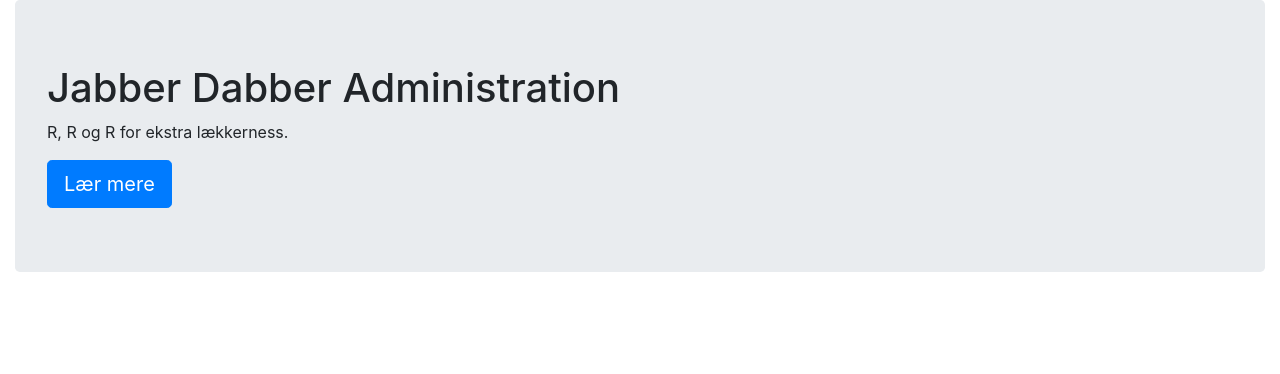
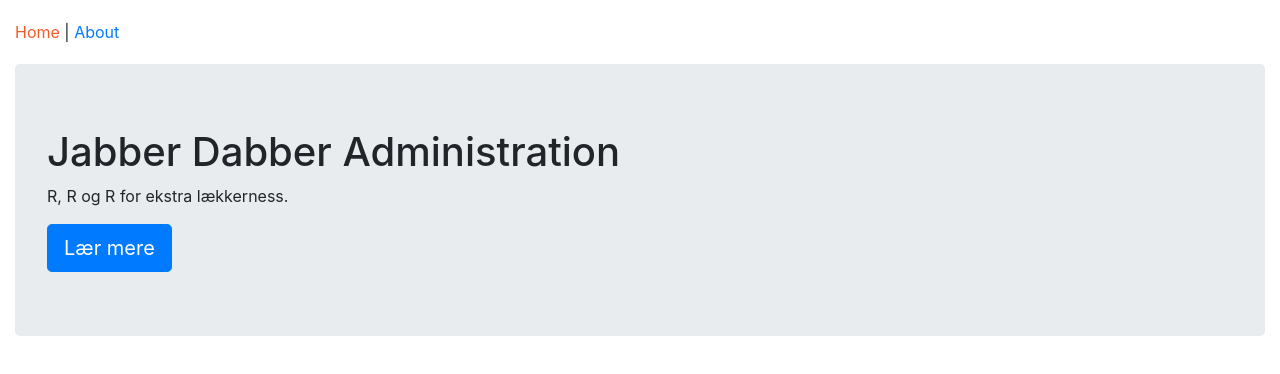
Before and after one commit to JesHansen/react-practice-2020, a React (Create React App) app: page / in a window 1280 px wide. Shown: the top 374 px of the page. Built offline with nearby package versions, Linux system fonts and the light colour scheme.

Commit message:
Add navigation bar

```diff
--- a/src/components/App.tsx
+++ b/src/components/App.tsx
@@ -2,10 +2,12 @@
 import { Route } from "react-router-dom";
 import HomePage from "./Home/HomePage";
 import AboutPage from "./About/AboutPage";
+import Header from "./common/Header";
 
 function App() {
   return (
     <div className="container-fluid">
+      <Header />
       <Route exact path="/" component={HomePage} />
       <Route path="/about" component={AboutPage} />
     </div>
--- /dev/null
+++ b/src/components/common/Header.tsx
@@ -0,0 +1,20 @@
+import React from "react";
+import { NavLink } from "react-router-dom";
+
+const Header = () => {
+  const activeStyle = { color: "#F15B2A" };
+
+  return (
+    <nav>
+      <NavLink to="/" activeStyle={activeStyle} exact>
+        Home
+      </NavLink>
+      {" | "}
+      <NavLink to="/about" activeStyle={activeStyle}>
+        About
+      </NavLink>
+    </nav>
+  );
+};
+
+export default Header;
```
